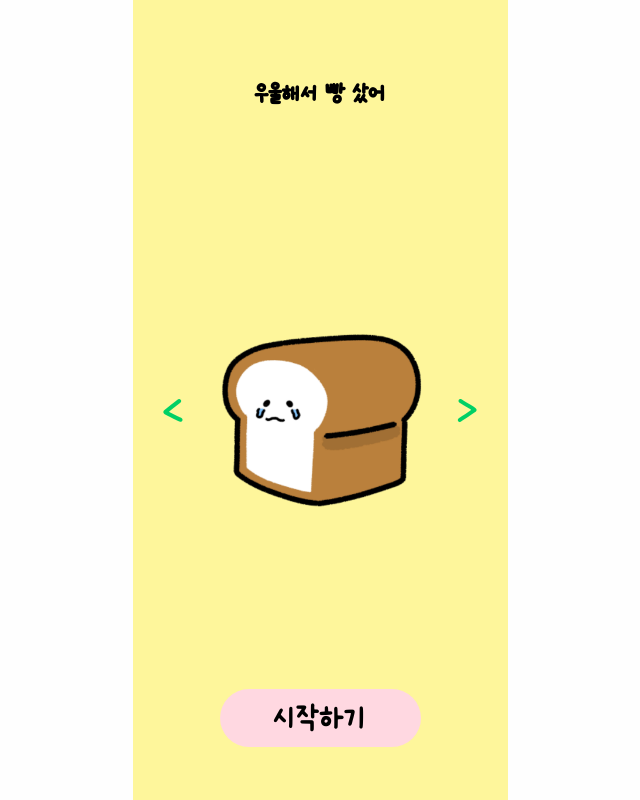
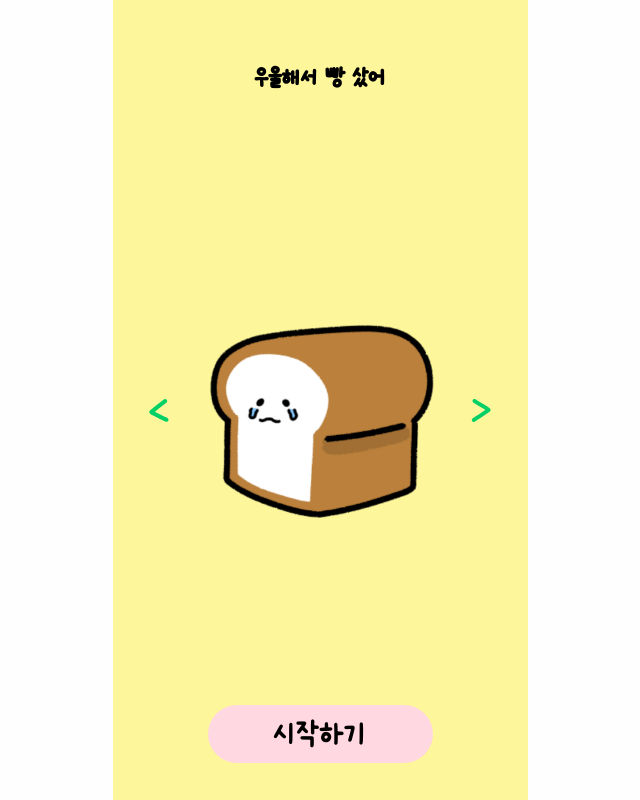
Before and after one commit to depressed-bread/FE, a React (Create React App) app in the folder hackathon/: page / in a window 1280 px wide. Shown: the whole page, without its empty margins (320-960 px from the left). Built offline with nearby package versions, Linux system fonts and the light colour scheme.

Commit message:
feat: 시작화면 가로 넓이 일치

```diff
--- a/hackathon/src/Pages/Start.jsx
+++ b/hackathon/src/Pages/Start.jsx
@@ -30,14 +30,15 @@ const Container = styled.div`
 
 const AppWrapper = styled.div`
     width: 375px;
-    min-height: 100vh; // 최소 길이
+    max-width: 375px;
+    min-height: 100vh;
     background-color: #FEF69B;
     padding: 20px;
     display: flex;
     flex-direction: column;
     align-items: center;
     position: relative;
-    box-sizing: border-box;
+    // box-sizing: border-box;
 `;
 
 const Title = styled.div`
@@ -52,7 +53,7 @@ const Title = styled.div`
 `;
 
 const ImageContainer = styled.div`
-    flex: 1; // 남은 공간을 차지하게 설정
+    flex: 1;
     display: flex;
     justify-content: center;
     align-items: center;
```
